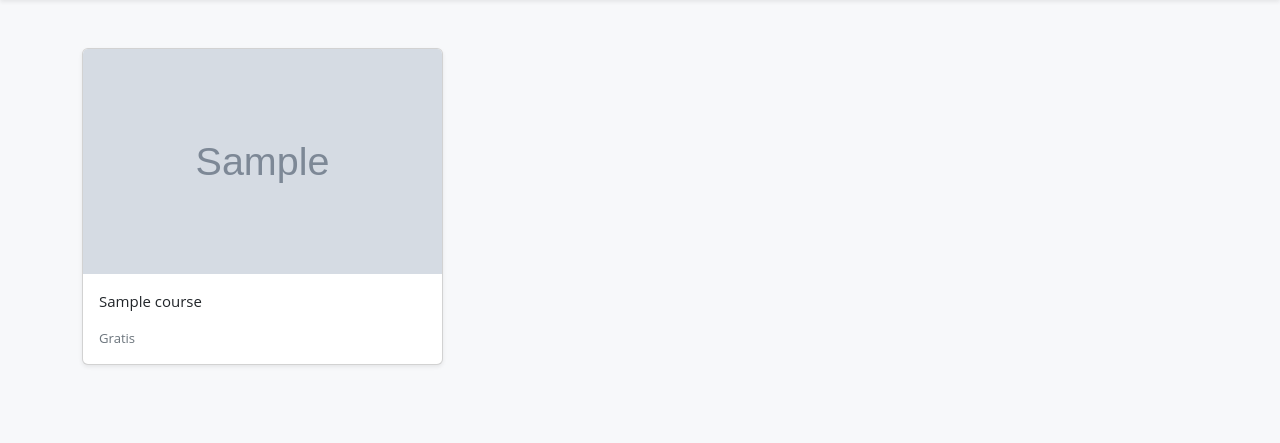
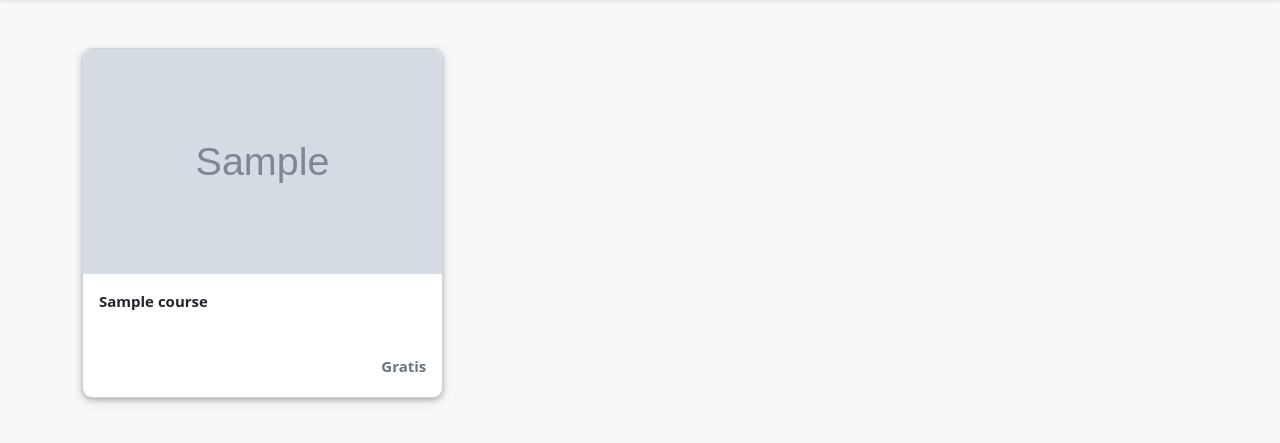
Before and after one commit to afifai/NgodingPython-website, a Django app: page / in a window 1280 px wide. Shown: the part 67-510 px from the top of the page. Run offline with Django 4.2, Linux system fonts and the light colour scheme; tables that the repository leaves empty hold one stand-in row (values such as "Sample post"); grey boxes marked "Sample" are stand-in pictures; some libraries are stand-ins or nearby versions.

Commit message:
add card.css

```diff
--- /dev/null
+++ b/static/css/card.css
@@ -0,0 +1,16 @@
+.card-course {
+    height: 350px;
+    border-radius: 10px;
+    box-shadow: 0 2px 4px 0 rgba(47, 50, 56, 0.2), 0 3px 10px 0 rgba(47, 50, 56, 0.2);
+}
+
+.card-course img {
+    border-top-left-radius: 10px;
+    border-top-right-radius: 10px;
+}
+
+.pricing-text {
+    position: absolute;
+    bottom: 20px;
+    right: 16px;
+}
--- a/templates/base.html
+++ b/templates/base.html
@@ -9,6 +9,7 @@
 
     <link rel="stylesheet" href="{% static 'css/base.css' %}">
     <link rel="stylesheet" href="{% static 'css/navbar.css' %}" >
+    <link rel="stylesheet" href="{% static 'css/card.css' %}" >
     <script src="https://kit.fontawesome.com/2f281cfd60.js" crossorigin="anonymous"></script>
 
     <title>
--- a/templates/content/course_list.html
+++ b/templates/content/course_list.html
@@ -7,14 +7,14 @@ Home
     <div class="row row-cols-1 row-cols-sm-2 row-cols-md-3 g-3">
         {%  for object in object_list %}
           <div class="col md-4">
-            <div class="card shadow-sm">
+            <div class="card card-course">
                 <a href="{{ object.get_absolute_url }}">
                 <img src="{{ object.thumbnail.url }}" class="card-img-top" width="100%" height="225" alt="">
                 </a>
               <div class="card-body">
-                <p class="card-text">{{ object.name }}</p>
+                <p class="card-text fw-bold">{{ object.name }}</p>
                 <div class="d-flex justify-content-between align-items-center">
-                    <small class="text-muted">Gratis</small>
+                    <div class="text-muted fw-bold pricing-text">Gratis</div>
                 </div>
               </div>
             </div>
```
